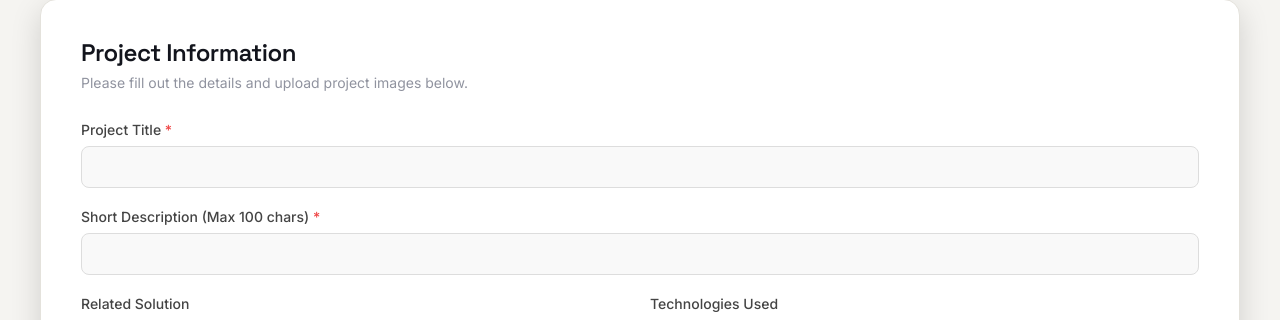
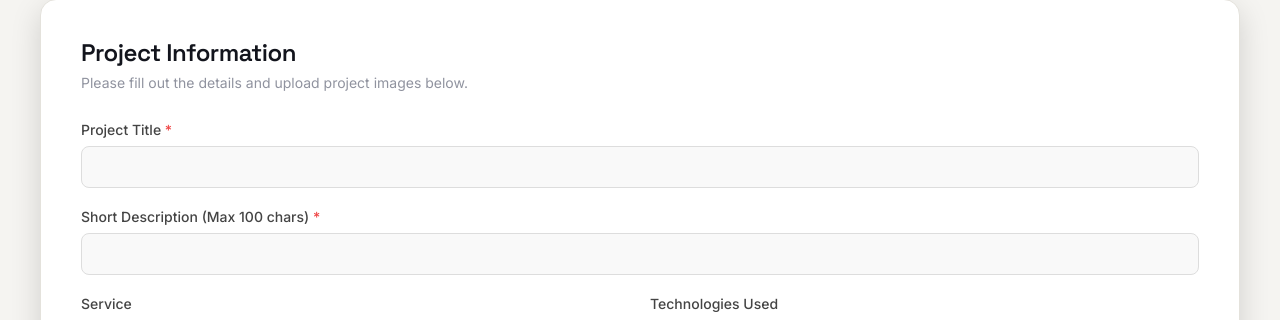
Before and after one commit to Synvora-IT/synvorait, a Django app: template app/templates/add-project.html in a window 1280 px wide. Shown: the part 587-907 px from the top of the page. Run offline with Django 5.2, Linux system fonts and the light colour scheme; the template is opened without the code that fills it: values that come from a table or form of the project are taken from there, others are empty.

Commit message:
Fixed:service field in form

```diff
--- a/app/templates/add-project.html
+++ b/app/templates/add-project.html
@@ -71,10 +71,10 @@
           <!-- SOLUTION & TECHNOLOGIES ROW -->
           <div style="display: grid; grid-template-columns: 1fr 1fr; gap: 20px; margin-bottom: 20px;">
             <div class="input-group" style="margin-bottom: 0;">
-              <label for="{{ form.solution.id_for_label }}" style="display: block; margin-bottom: 8px; font-weight: 500;">Related Solution</label>
-              {{ form.solution }}
-              {% if form.solution.errors %}
-                <div style="color: #ef4444; font-size: 13px; margin-top: 5px;">{{ form.solution.errors }}</div>
+              <label for="{{ form.service.id_for_label }}" style="display: block; margin-bottom: 8px; font-weight: 500;">Service</label>
+              {{ form.service }}
+              {% if form.service.errors %}
+                <div style="color: #ef4444; font-size: 13px; margin-top: 5px;">{{ form.service.errors }}</div>
               {% endif %}
             </div>
 
```
